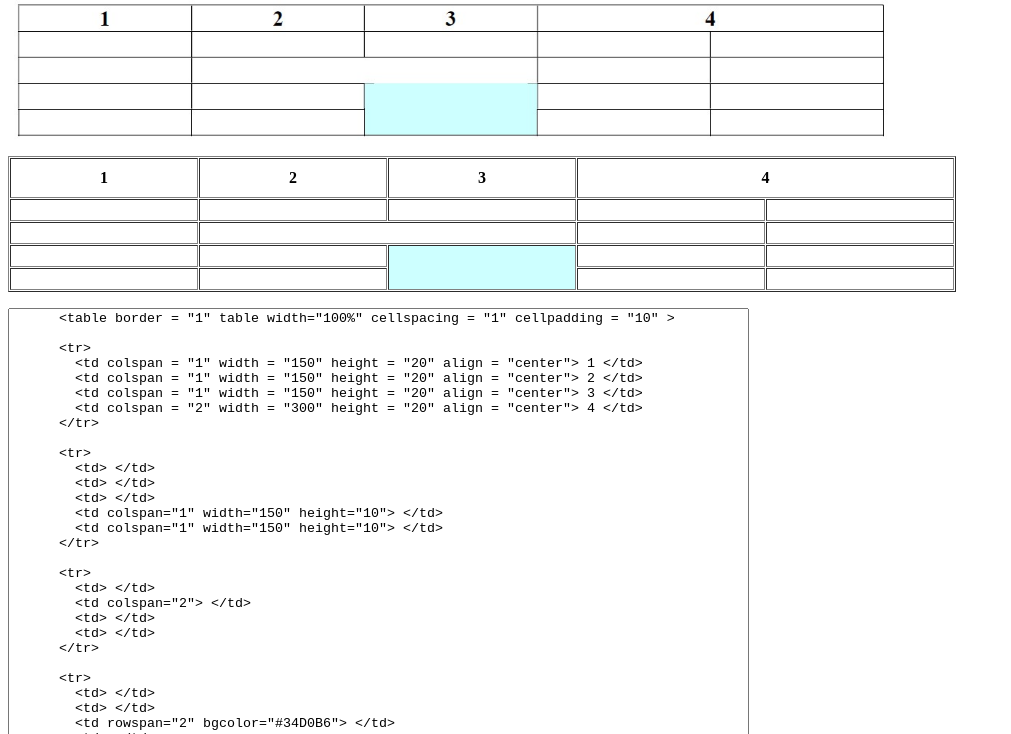
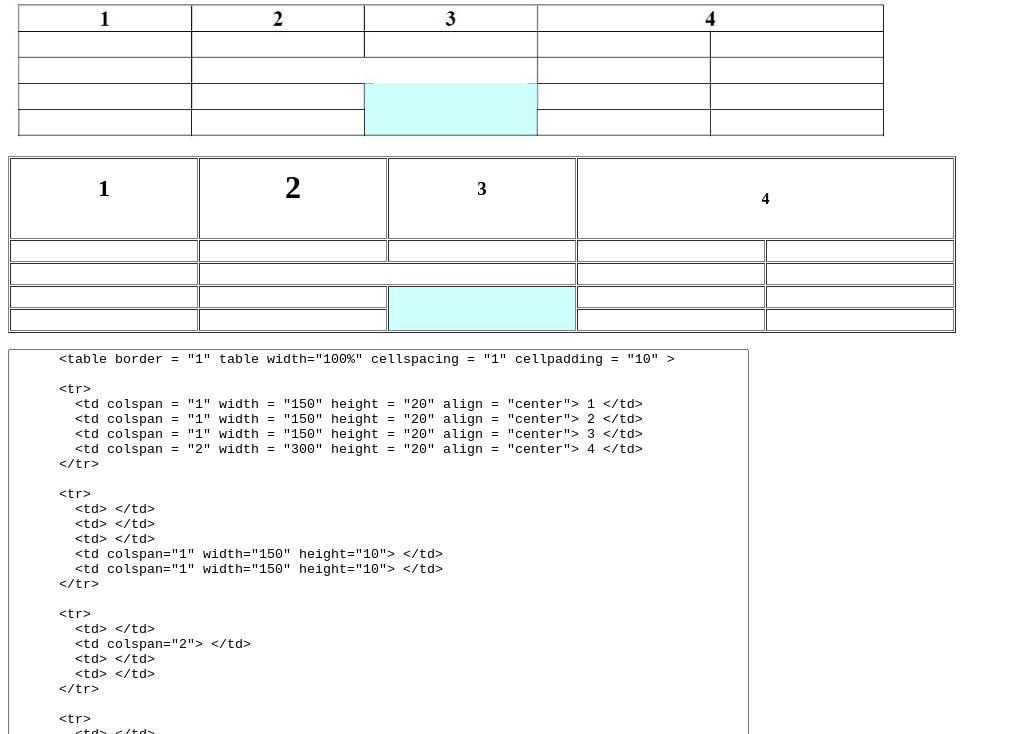
Before and after one commit to ttaatta/ttaatta.github.io, a plain HTML site: page pages/lab2.html in a window 1280 px wide. Shown: the part 66-800 px from the top of the page, without its empty margins (0-1011 px from the left). Drawn offline with Linux system fonts and the light colour scheme.

Commit message:
Update lab2.html

```diff
--- a/pages/lab2.html
+++ b/pages/lab2.html
@@ -17,9 +17,9 @@
     <table border = "1" table width="75%" cellspacing = "1" cellpadding = "10" >
 
       <tr>
-        <td colspan = "1" width = "150" height = "15" align = "center"> <b> 1 </b> </td>
-        <td colspan = "1" width = "150" height = "15" align = "center"> <b> 2 </b> </td>
-        <td colspan = "1" width = "150" height = "15" align = "center"> <b> 3 </b> </td>
+        <td colspan = "1" width = "150" height = "15" align = "center"> <h2> 1 </h2> </td>
+        <td colspan = "1" width = "150" height = "15" align = "center"> <h1> 2 </h1> </td>
+        <td colspan = "1" width = "150" height = "15" align = "center"> <h3> 3 </h3> </td>
         <td colspan = "2" width = "300" height = "15" align = "center"> <b> 4 </b> </td>
       </tr>
 
```
